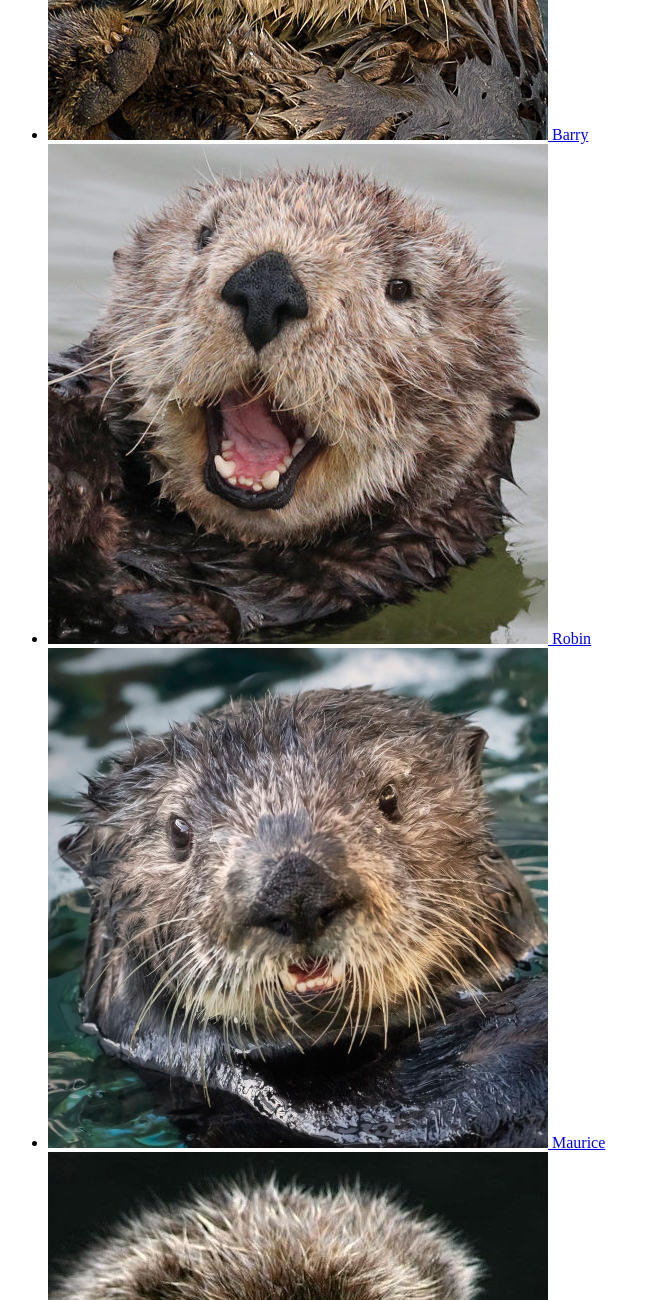
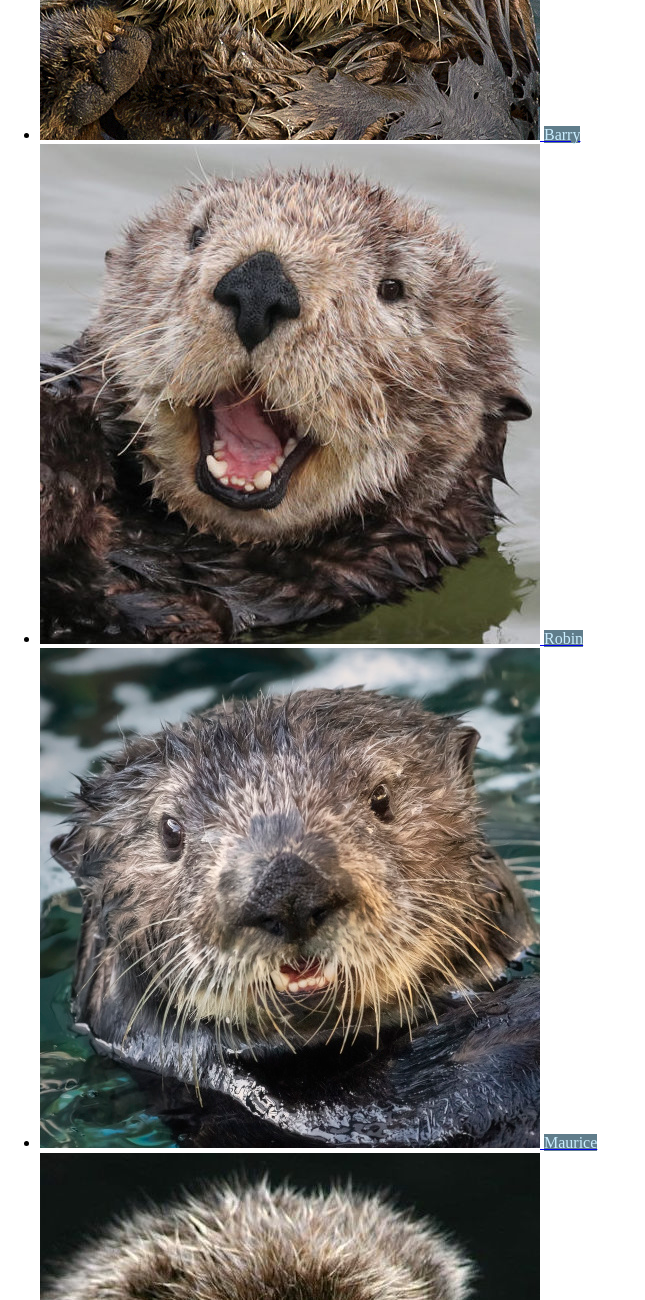
Before and after one commit to grantspell/ottergram, a plain HTML site: page index.html in a window 1280 px wide. Shown: the part 440-1740 px from the top of the page, without its empty margins (0-645 px from the left). Drawn offline with nearby package versions, Linux system fonts and the light colour scheme.

Commit message:
Added styling to thumbnail-titles

```diff
--- a/index.html
+++ b/index.html
@@ -4,6 +4,7 @@
     <meta charset="UTF-8" />
     <meta name="viewport" content="width=device-width, initial-scale=1.0" />
     <link rel="icon" href="favicon.ico" type="image/x-icon" />
+    <link rel="stylesheet" href="https://cdnjs.cloudflare.com/ajax/libs/normalize/8.0.1/normalize.min.css" />
     <link rel="stylesheet" href="stylesheets/styles.css" />
     <title>Ottergram</title>
   </head>
@@ -16,31 +17,31 @@
       <li>
         <a href="#">
           <img src="img/otter1.jpg" alt="Barry the Otter" />
-          <span>Barry</span>
+          <span class="thumbnail-title">Barry</span>
         </a>
       </li>
       <li>
         <a href="#">
           <img src="img/otter2.jpg" alt="Robin the Otter" />
-          <span>Robin</span>
+          <span class="thumbnail-title">Robin</span>
         </a>
       </li>
       <li>
         <a href="#">
           <img src="img/otter3.jpg" alt="Maurice the Otter" />
-          <span>Maurice</span>
+          <span class="thumbnail-title">Maurice</span>
         </a>
       </li>
       <li>
         <a href="#">
           <img src="img/otter4.jpg" alt="Lesley the Otter" />
-          <span>Lesley</span>
+          <span class="thumbnail-title">Lesley</span>
         </a>
       </li>
       <li>
         <a href="#">
           <img src="img/otter5.jpg" alt="Barbara the Otter" />
-          <span>Barbara</span>
+          <span class="thumbnail-title">Barbara</span>
         </a>
       </li>
     </ul>
--- a/stylesheets/styles.css
+++ b/stylesheets/styles.css
@@ -0,0 +1,4 @@
+.thumbnail-title {
+    background: rgb(96, 125, 139);
+    color: rgb(202, 238, 255);
+}
```
